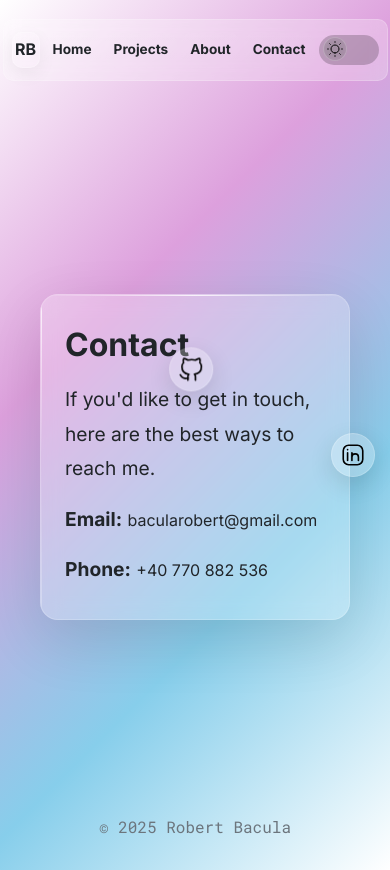
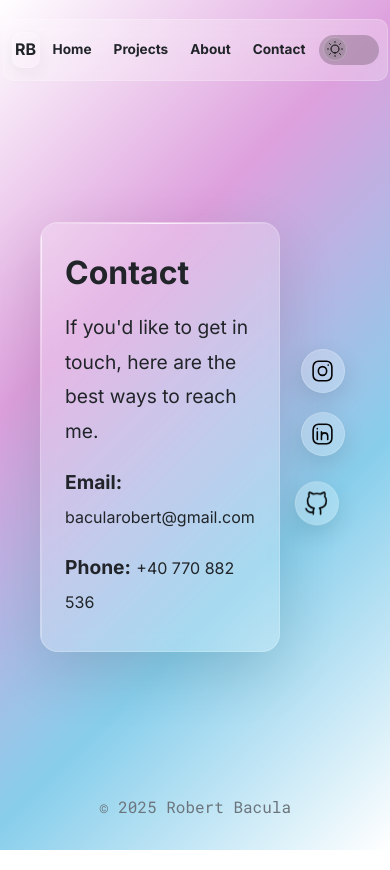
Before and after one commit to rbctz/rbctz.github.io, a plain HTML site: page contact/index.html in a window 390 px wide. Drawn offline with Linux system fonts and the light colour scheme.

Commit message:
fixed bubbles positioning

```diff
--- a/contact/index.html
+++ b/contact/index.html
@@ -68,6 +68,15 @@
       <!-- floating social bubbles -->
       <div class="social-bubbles" aria-hidden="false">
         <a
+          class="bubble bubble-instagram"
+          href="https://www.instagram.com/robert_bacula/"
+          target="_blank"
+          rel="noopener"
+          aria-label="Instagram"
+        >
+          <img src="../images/instagram.svg" alt="Instagram" />
+        </a>
+        <a
           class="bubble bubble-linkedin"
           href="https://www.linkedin.com/in/robert-bacula-5a5520332"
           target="_blank"
--- a/style.css
+++ b/style.css
@@ -473,7 +473,7 @@ section.visible {
 }
 
 .about-main {
-  margin: 60px auto;
+  margin: 30px auto;
   max-width: 1200px;
   padding: 0 20px;
   animation: fadeIn 1s ease;
@@ -484,6 +484,7 @@ section.visible {
   max-width: 800px;
   padding: 0 20px;
   animation: fadeIn 0.6s ease;
+  margin-top: 150px;
 }
 
 .contact-panel {
@@ -496,6 +497,7 @@ section.visible {
   max-width: 720px;
   margin: 40px auto;
   transform: translateY(-10px);
+  position: relative;
 }
 
 .contact-panel h1 {
@@ -539,11 +541,14 @@ section.visible {
 
 /* Floating social bubbles */
 .social-bubbles {
-  position: relative; /* positioned relative to contact-main */
+  display: grid;
+  grid-template-columns: repeat(auto-fit, minmax(80px, 1fr));
+  gap: 20px;
+  justify-items: center;
+  align-items: center;
 }
 
 .bubble {
-  position: absolute;
   width: 56px;
   height: 56px;
   border-radius: 50%;
@@ -572,14 +577,15 @@ section.visible {
 
 /* Positions (relative to contact-panel) */
 .bubble-linkedin {
-  top: -110px;
-  left: -100px;
+  animation: float1 10s ease-in-out infinite;
+}
+
+.bubble-github {
+  animation: float2 12s ease-in-out infinite;
+}
+
+.bubble-instagram {
   animation: float1 8s ease-in-out infinite;
-}
-.bubble-github {
-  top: -110px;
-  left: -180px;
-  animation: float2 10s ease-in-out infinite;
 }
 
 @keyframes float1 {
@@ -806,14 +812,6 @@ html.dark {
     width: 44px;
     height: 44px;
   }
-  .bubble-linkedin {
-    top: -22px;
-    left: -22px;
-  }
-  .bubble-github {
-    bottom: -22px;
-    right: -22px;
-  }
   .topbar-inner {
     padding: 12px 8px;
     gap: 8px;
@@ -895,6 +893,9 @@ html.dark {
   section {
     padding: 25px;
   }
+  .contact-main {
+    margin-top: 40px;
+  }
 }
 
 @media (max-width: 380px) {
@@ -920,13 +921,9 @@ html.dark {
     width: 36px;
     height: 36px;
   }
-  .bubble-linkedin {
-    top: -15px;
-    left: -15px;
-  }
-  .bubble-github {
-    bottom: -15px;
-    right: -15px;
+  .social-bubbles {
+    grid-template-columns: 1fr;
+    margin-left: 20px;
   }
   .theme-switch-wrapper {
     right: 15px;
@@ -951,4 +948,7 @@ html.dark {
     width: 200px;
     height: 300px;
   }
+  .contact-main {
+    margin-top: 40px
+  }
 }
```
Also changed, not shown: images/instagram.svg (added).
